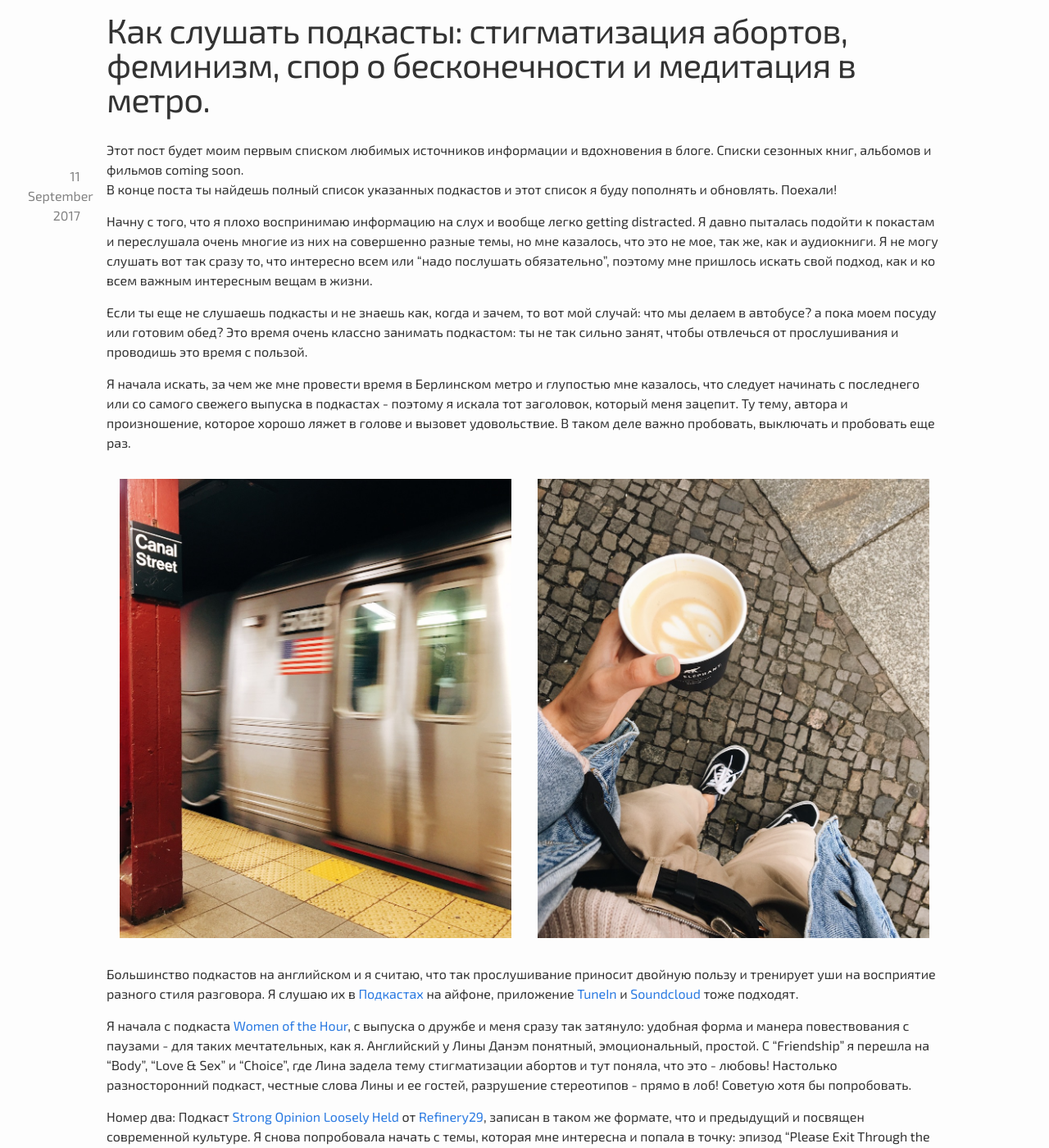
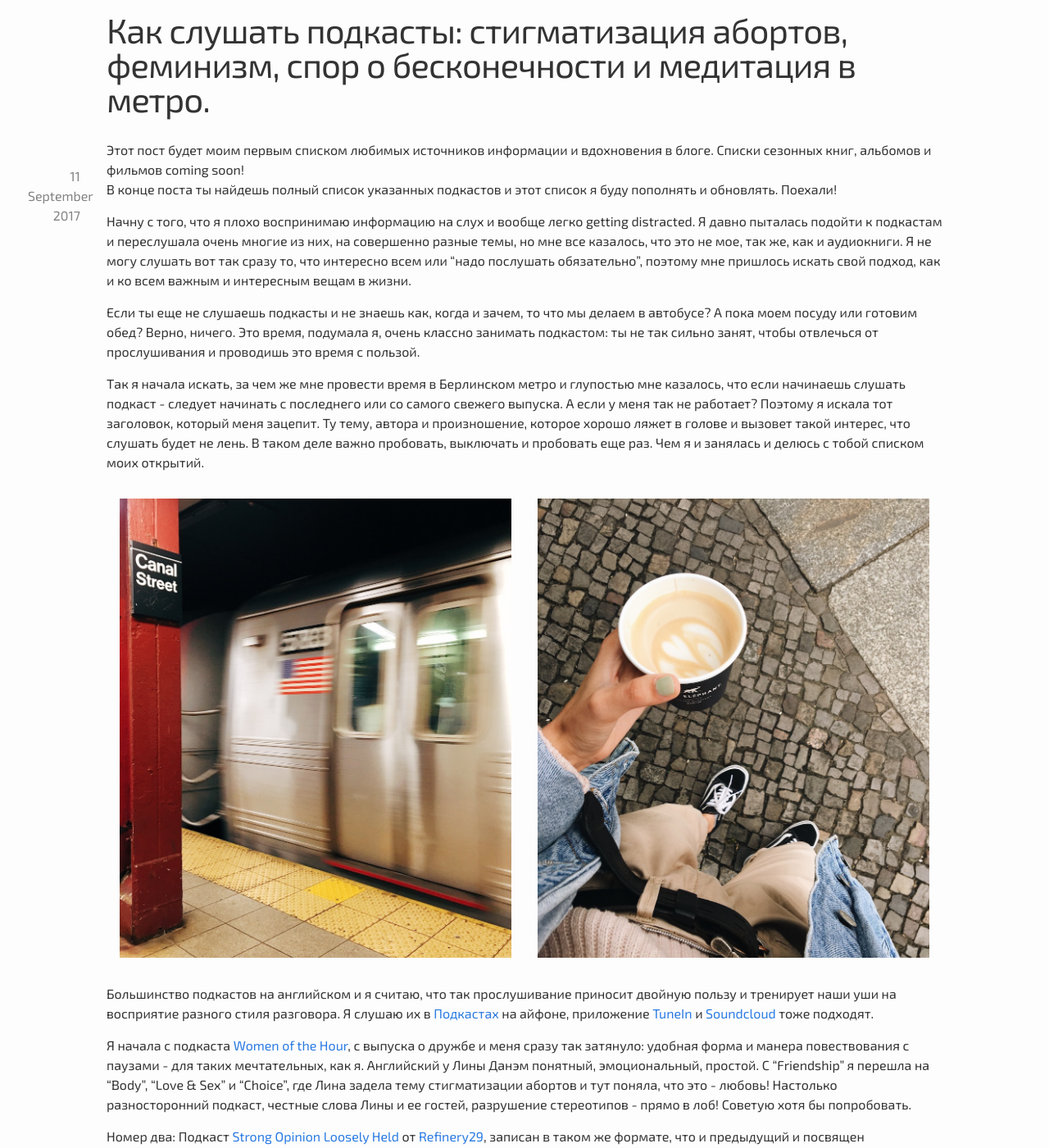
Before and after one commit to djagya/lara-blog, a Jekyll site: the page built from _posts/2017-09-11-how-to-listen-to-podcasts.md, in a window 1280 px wide and 1400 px high, scrolled down 345 px. Shown: the whole window at 82% size. Built offline with Jekyll 4.4.1, drawn with Linux system fonts in a browser that asks for light colours; nearby versions of some CDN libraries; comment, search, counter and statistics services are not loaded.

Commit message:
lara changes

```diff
--- a/_posts/2017-09-11-how-to-listen-to-podcasts.md
+++ b/_posts/2017-09-11-how-to-listen-to-podcasts.md
@@ -5,21 +5,21 @@ date: 2017-09-11
 category: top
 ---
 
-Этот пост будет моим первым списком любимых источников информации и вдохновения в блоге. Списки сезонных книг, альбомов и фильмов coming soon.
+Этот пост будет моим первым списком любимых источников информации и вдохновения в блоге. Списки сезонных книг, альбомов и фильмов coming soon!
 В конце поста ты найдешь полный список указанных подкастов и этот список я буду пополнять и обновлять. Поехали!
 
-Начну с того, что я плохо воспринимаю информацию на слух и вообще легко getting distracted. Я давно пыталась подойти к покастам и переслушала очень многие из них на совершенно разные темы, но мне казалось, что это не мое, так же, как и аудиокниги. Я не могу слушать вот так сразу то, что интересно всем или "надо послушать обязательно", поэтому мне пришлось искать свой подход, как и ко всем важным интересным вещам в жизни.
+Начну с того, что я плохо воспринимаю информацию на слух и вообще легко getting distracted. Я давно пыталась подойти к подкастам и переслушала очень многие из них, на совершенно разные темы, но мне все казалось, что это не мое, так же, как и аудиокниги. Я не могу слушать вот так сразу то, что интересно всем или "надо послушать обязательно", поэтому мне пришлось искать свой подход, как и ко всем важным и интересным вещам в жизни.
 
-Если ты еще не слушаешь подкасты и не знаешь как, когда и зачем, то  вот мой случай: что мы делаем в автобусе? а пока моем посуду или готовим обед? Это время очень классно занимать подкастом: ты не так сильно занят, чтобы отвлечься от прослушивания и проводишь это время с пользой.
+Если ты еще не слушаешь подкасты и не знаешь как, когда и зачем, то что мы делаем в автобусе? А пока моем посуду или готовим обед? Верно, ничего. Это время, подумала я, очень классно занимать подкастом: ты не так сильно занят, чтобы отвлечься от прослушивания и проводишь это время с пользой.
 
-Я начала искать, за чем же мне провести время в Берлинском метро и глупостью мне казалось, что следует начинать с последнего или со самого свежего выпуска в подкастах - поэтому я искала тот заголовок, который меня зацепит. Ту тему, автора и произношение, которое хорошо ляжет в голове и вызовет удовольствие. В таком деле важно пробовать, выключать и пробовать еще раз.
+Так я начала искать, за чем же мне провести время в Берлинском метро и глупостью мне казалось, что если начинаешь слушать подкаст - следует начинать с последнего или со самого свежего выпуска. А если у меня так не работает? Поэтому я искала тот заголовок, который меня зацепит. Ту тему, автора и произношение, которое хорошо ляжет в голове и вызовет такой интерес, что слушать будет не лень. В таком деле важно пробовать, выключать и пробовать еще раз. Чем я и занялась и делюсь с тобой списком моих открытий.
 
 {% images %}
   ![](/assets/images/2017/09/metro.jpg)
   ![](/assets/images/2017/09/sloni.jpg)
 {% endimages %}
 
-Большинство подкастов на английском и я считаю, что так прослушивание приносит двойную пользу и тренирует уши на восприятие разного стиля разговора. Я слушаю их в [Подкастах](https://www.apple.com/ru/itunes/podcasts/fanfaq.html) на айфоне, приложение [TuneIn](https://tunein.com/get-tunein/) и [Soundcloud](https://soundcloud.com/stream) тоже подходят.
+Большинство подкастов на английском и я считаю, что так прослушивание приносит двойную пользу и тренирует наши уши на восприятие разного стиля разговора. Я слушаю их в [Подкастах](https://www.apple.com/ru/itunes/podcasts/fanfaq.html) на айфоне, приложение [TuneIn](https://tunein.com/get-tunein/) и [Soundcloud](https://soundcloud.com/stream) тоже подходят.
 
 Я начала с подкаста [Women of the Hour](https://itunes.apple.com/ru/podcast/episode-1-friendship/id1049452428?i=1000356401837&mt=2), с выпуска о дружбе и меня сразу так затянуло: удобная форма и манера повествования с паузами - для таких мечтательных, как я.
 Английский у Лины Данэм понятный, эмоциональный, простой. С "Friendship" я перешла на "Body", "Love & Sex" и "Choiсe", где Лина задела тему стигматизации абортов и тут поняла, что это - любовь! Настолько разносторонний подкаст, честные слова Лины и ее гостей, разрушение стереотипов - прямо в лоб! Советую хотя бы попробовать.
```
